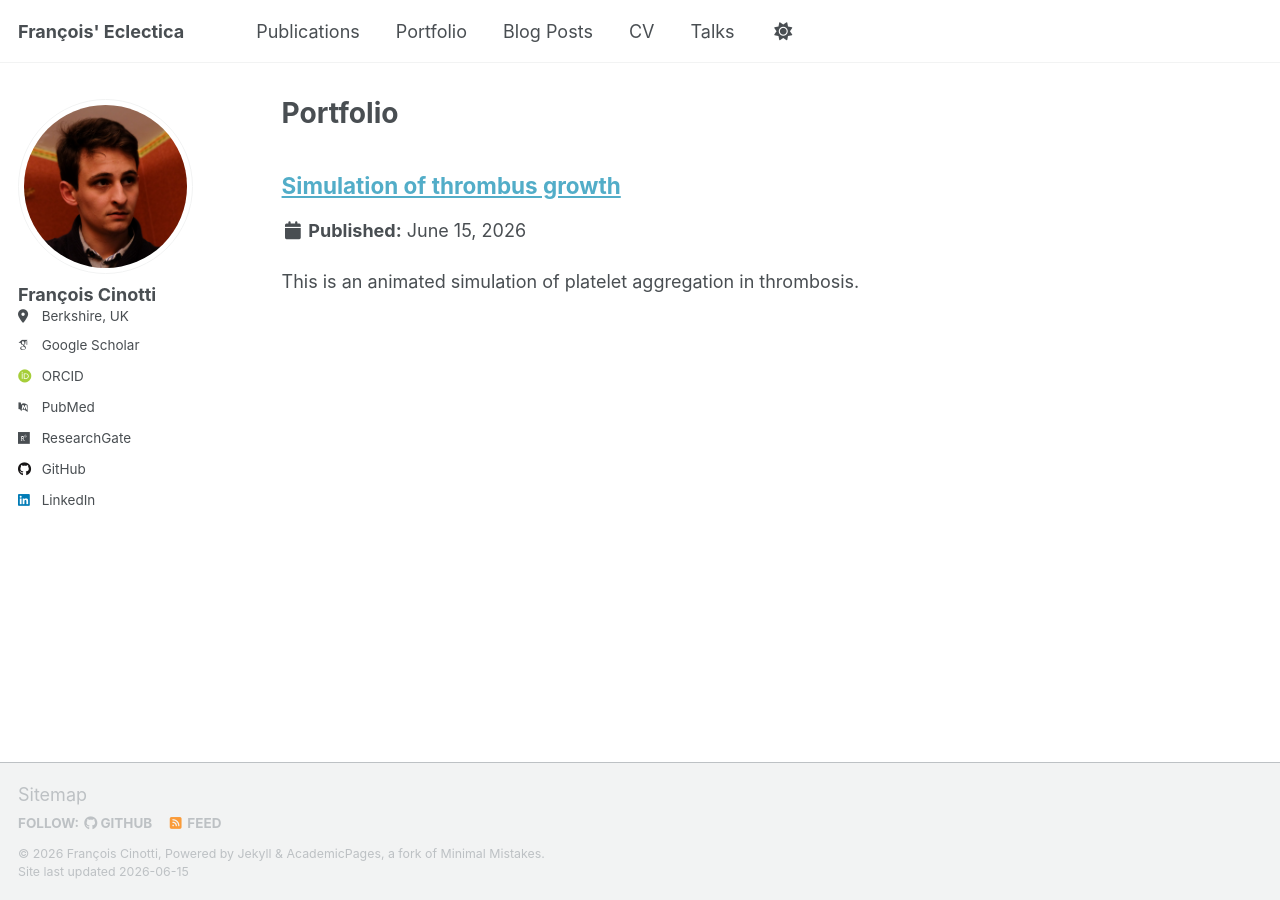
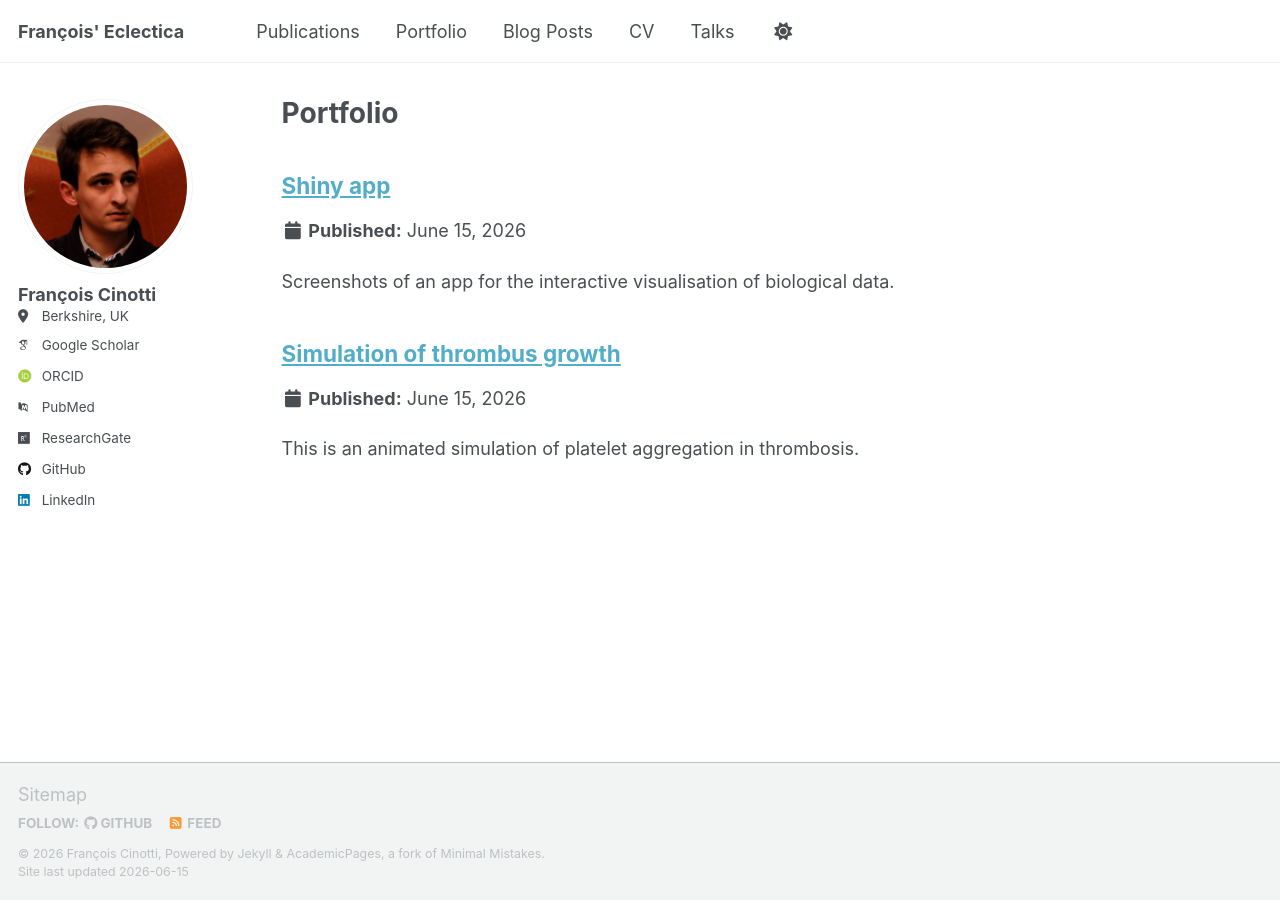
Before and after one commit to frct/frct.github.io, a Jekyll site: the page built from _pages/portfolio.html, in a window 1280 px wide. Built offline with Jekyll 4.4.1, drawn with Linux system fonts in a browser that asks for light colours; some web fonts are replaced; a script that is not in the unit is left out; part of the change alters nothing that is shown.

Commit message:
Revise Shiny app description and add development context
Updated the description for clarity and added a reference to the development team.

```diff
--- a/_portfolio/ShinyApp.md
+++ b/_portfolio/ShinyApp.md
@@ -1,5 +1,12 @@
+---
+title: "Shiny app"
+excerpt: "Screenshots of an app for the interactive visualisation of biological data."
+collection: portfolio
+---
+
+![Data tab](/images/Screenshot data tab.png)
+![Distribution tab](/images/Screenshot distribution tab.png)
+![PCA tab](/images/Screenshot PCA.png)
 
 
-
-
-These screenshots are a preview of a R Shiny app that I have been building to help experimenters quickly visualise and analyse platelet aggregometry data. The app exists in two versions, one designed to be deployed online on the Shiny Live platform with no figure download options for compatibility reasons, and another full-feature versions for users to download and run locally.
+These screenshots are a preview of a R Shiny app that I have been building to help experimenters quickly visualise and analyse platelet aggregometry data. I have developed two versions of this app, one designed to be deployed online on the Shiny Live platform without figure download capabilities due to compatibility issues, and another full-featured version for users to download and run locally. This app is part of a [platelet aggregometry data analysis pipeline](https://www.jove.com/t/62947/kinetx-combined-flow-cytometry-assay-analysis-software-framework-to) developed at the University of Reading by Dr. Joanne Dunster and was developed under the supervision of Dr Dunster and Prof. J. M. Gibbins.
```
